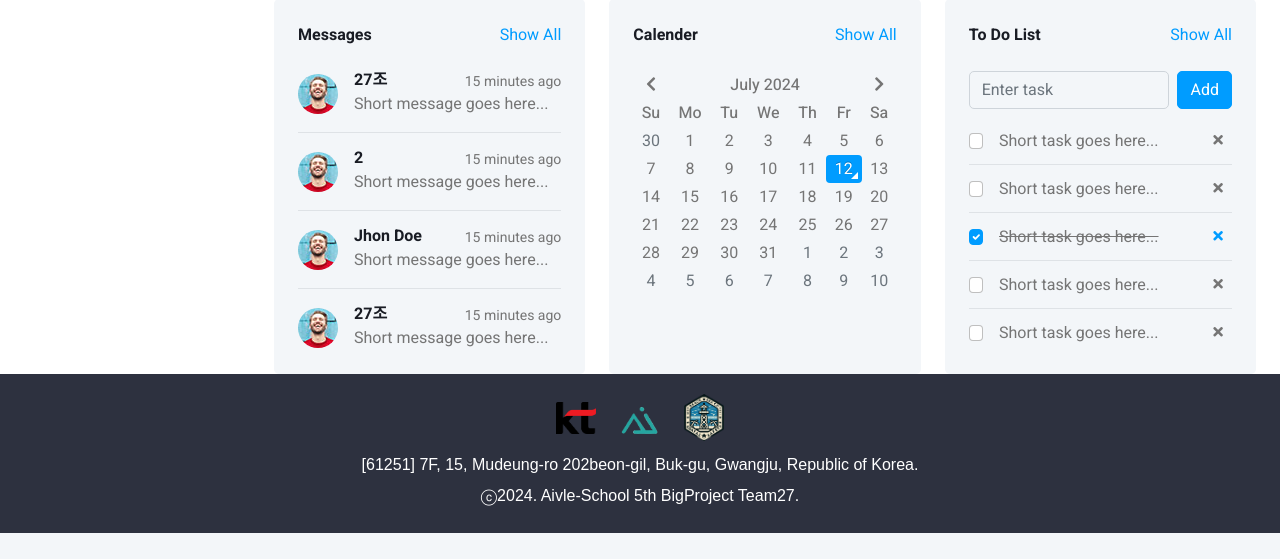
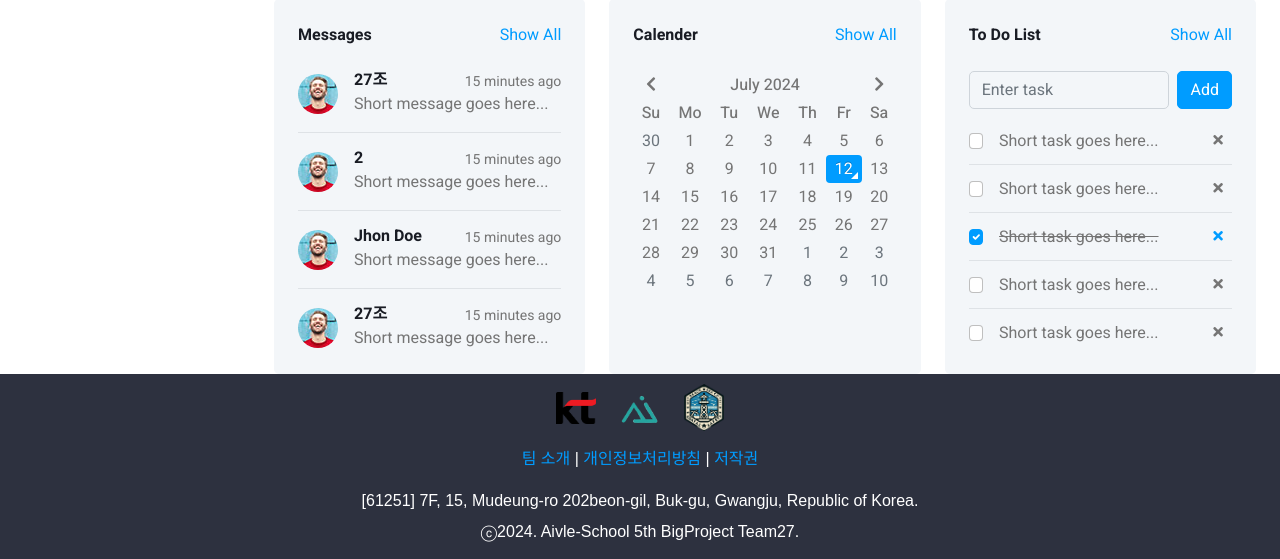
Before and after one commit to KTAIVLE27/BeachSafety, a Django app: page /adminpanel/ in a window 1280 px wide. Shown: the part 959-1518 px from the top of the page. Before the commit the page ends 1492 px from the top, so only its background shows below. Run offline with Django 5.2, Linux system fonts and the light colour scheme; some libraries are stand-ins or nearby versions.

Commit message:
feat: 메인, 관리자 footer 통일

```diff
--- a/adminpanel/templates/base/admin_base.html
+++ b/adminpanel/templates/base/admin_base.html
@@ -112,24 +112,24 @@
             {% block content %}{% endblock %}
             <!-- Content End -->
 
-            <!-- Footer Start -->
             <footer class='footer'>
-                  <!-- Footer Start -->
-            <footer class='footer'>
+                <!-- Footer Start -->
                 <div class="footer-logos">
-                    <a href="https://corp.kt.com/" target="_blank"><i class="fab fa-naver"><img src="/static/img/kt_logo.png" alt="Logo 1"></i></a>
-                    <a href="https://cafe.naver.com/aivleschool" target="_blank"><img src="/static/img/aivle_logo.png" alt="Logo 4"></i></a>
-                    <a href="https://www.instagram.com/reel/C9NQkQDyf9a/?igsh=a3hjMTVzb2kxZjV6" target="_blank"><i class="fab fa-naver"><img src="/static/img/logo_new1.png" alt="Logo 4"></i></a>
+                    <a href="https://corp.kt.com/" target="_blank"><img src="/static/img/kt_logo.png" alt="KT Logo"></a>
+                    <a href="https://aivle.kt.co.kr/home/main/indexMain" target="_blank"><img src="/static/img/aivle_logo.png" alt="Aivle Logo"></a>
+                    <a href="https://www.instagram.com/reel/C9NQkQDyf9a/?igsh=a3hjMTVzb2kxZjV6" target="_blank"><img src="/static/img/logo_new1.png" alt="New Logo"></a></p>
                 </div>
+                <p>
+                    <a href="{% url 'team_info' %}">팀 소개</a> |
+                    <a href="privacy_policy.html">개인정보처리방침</a> |
+                    <a href="copyright.html">저작권</a>
+                </p>
+                <div class="footer-info">
+                    <p>[61251] 7F, 15, Mudeung-ro 202beon-gil, Buk-gu, Gwangju, Republic of Korea.</p>
+                    <p>ⓒ2024. Aivle-School 5th BigProject Team27.</p>
 
-                <div class="footer-info">
-                    <p>[61251] 7F, 15, Mudeung-ro 202beon-gil, Buk-gu, Gwangju, Republic of Korea.
-                    </p>
-                    <p>ⓒ2024. Aivle-School 5th BigProject Team27. </p>
                 </div>
-
             </footer>
-            <!-- Footer End -->
             </footer>
             <!-- Footer End -->
         </div>
```
